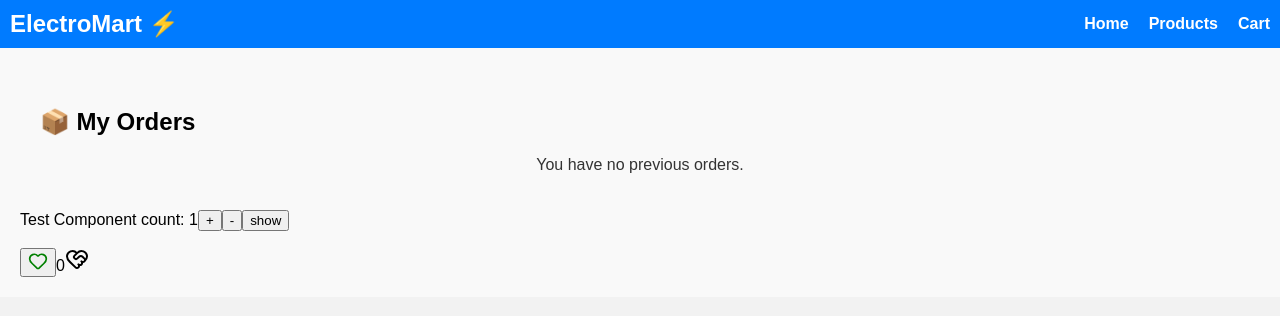
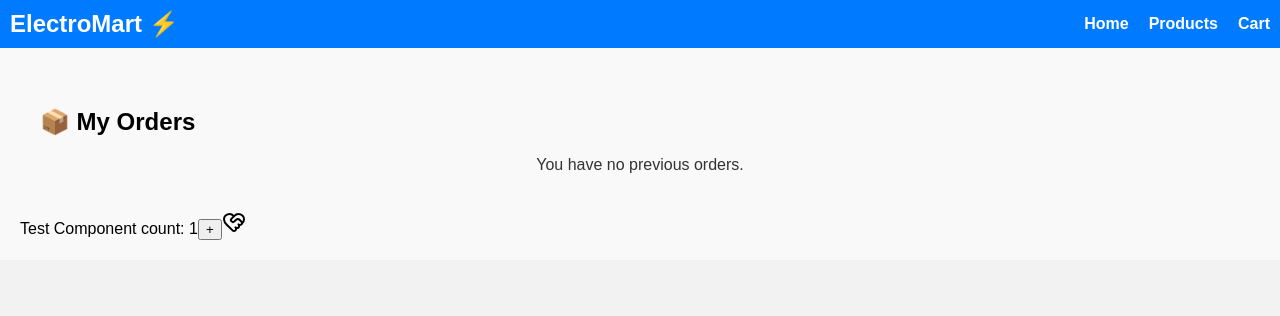
Before and after one commit to Team524342/Electro-E-commers, a React (Create React App) app in the folder frontend/: page /orders in a window 1280 px wide. Shown: the top 316 px of the page. Built offline with nearby package versions, Linux system fonts and the light colour scheme; the HTML template or start-up script is replaced by a standard one.

Commit message:
fix: remove unused buttons and conditional rendering from Test component

```diff
--- a/frontend/src/components/test.jsx
+++ b/frontend/src/components/test.jsx
@@ -30,11 +30,6 @@ const liked =( ) => {
 }
     return (<div>Test Component count: {count}
         <button type="button" onClick={handleClick}>+</button>
-        <button type="button" onClick={decrement} disabled={count===0}> -</button>
-        <button type="button" onClick={handleClicks}>{showpara ? "hide" : "show"}</button>
-        <p>{showpara && "This is a paragraph shown conditionally."  }</p>
-        <button type="button" onClick={liked} >{like ? <Heart size={20} color="red"/> : <Heart size={20} color="green"/>}</button>{counts}
-
         <HeartHandshakeIcon />
     </div>
     );
```
